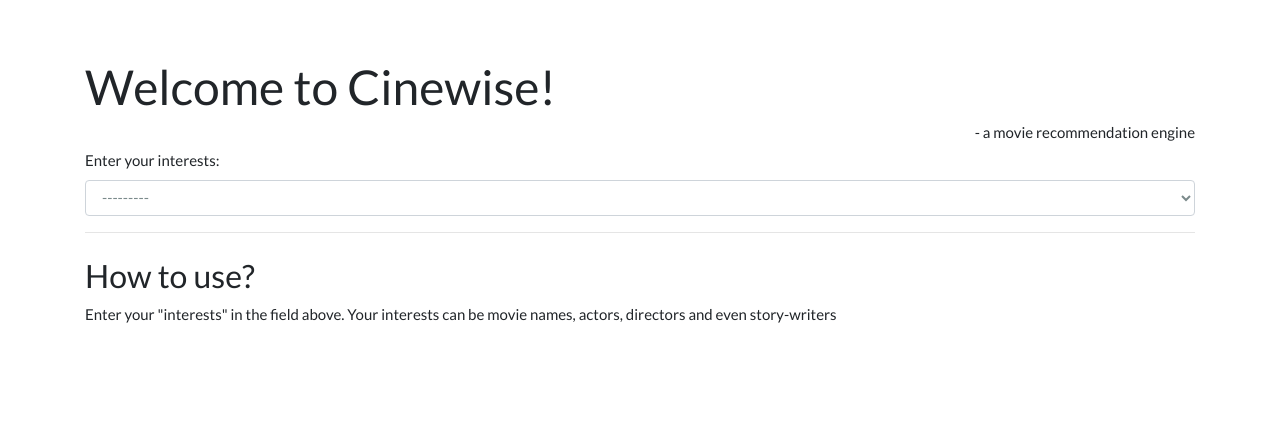
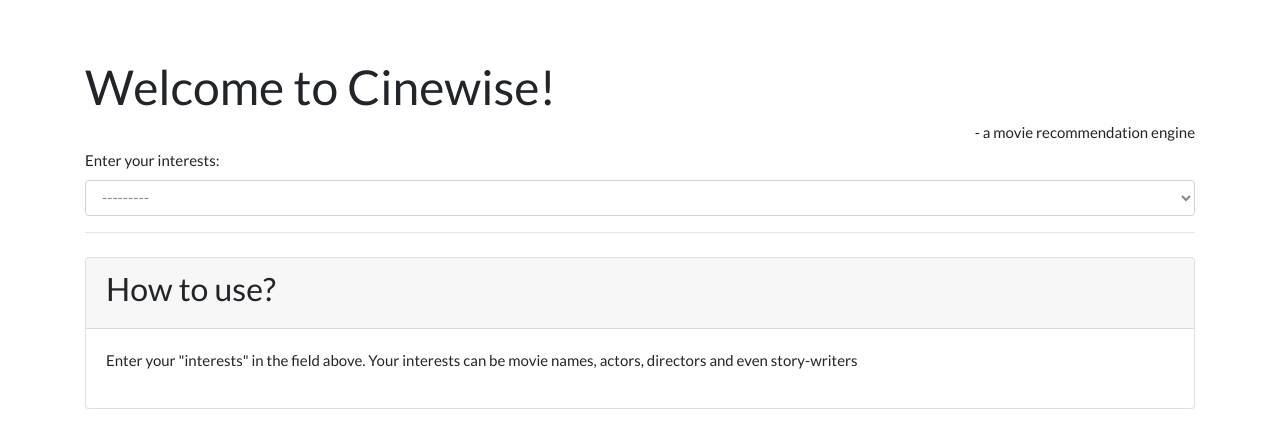
Before and after one commit to yashrajkakkad/movie-recommendation, a Django app: page / in a window 1280 px wide. Shown: the part 71-519 px from the top of the page. Run offline with Django 3.2, Linux system fonts and the light colour scheme; data comes from the database, SQL or seed files in the repository; some libraries are stand-ins or nearby versions.

Commit message:
Added card for instructions

```diff
--- a/cinewise/templates/cinewise/index.html
+++ b/cinewise/templates/cinewise/index.html
@@ -30,9 +30,15 @@
     <div class="mt-10">
 
     </div>
-    <h3>How to use?</h3>
-    <p>Enter your "interests" in the field above. Your interests can be movie names, actors, directors and even
-        story-writers</p>
+    <div class="card">
+        <div class="card-header">
+            <h3>How to use?</h3>
+        </div>
+        <div class="card-body">
+            <p>Enter your "interests" in the field above. Your interests can be movie names, actors, directors and even
+                story-writers</p>
+        </div>
+    </div>
 </div>
 <script type="text/javascript" src="{% static 'cinewise/js/jquery-3.4.1.js' %}"></script>
 {{ form.media }}
```
